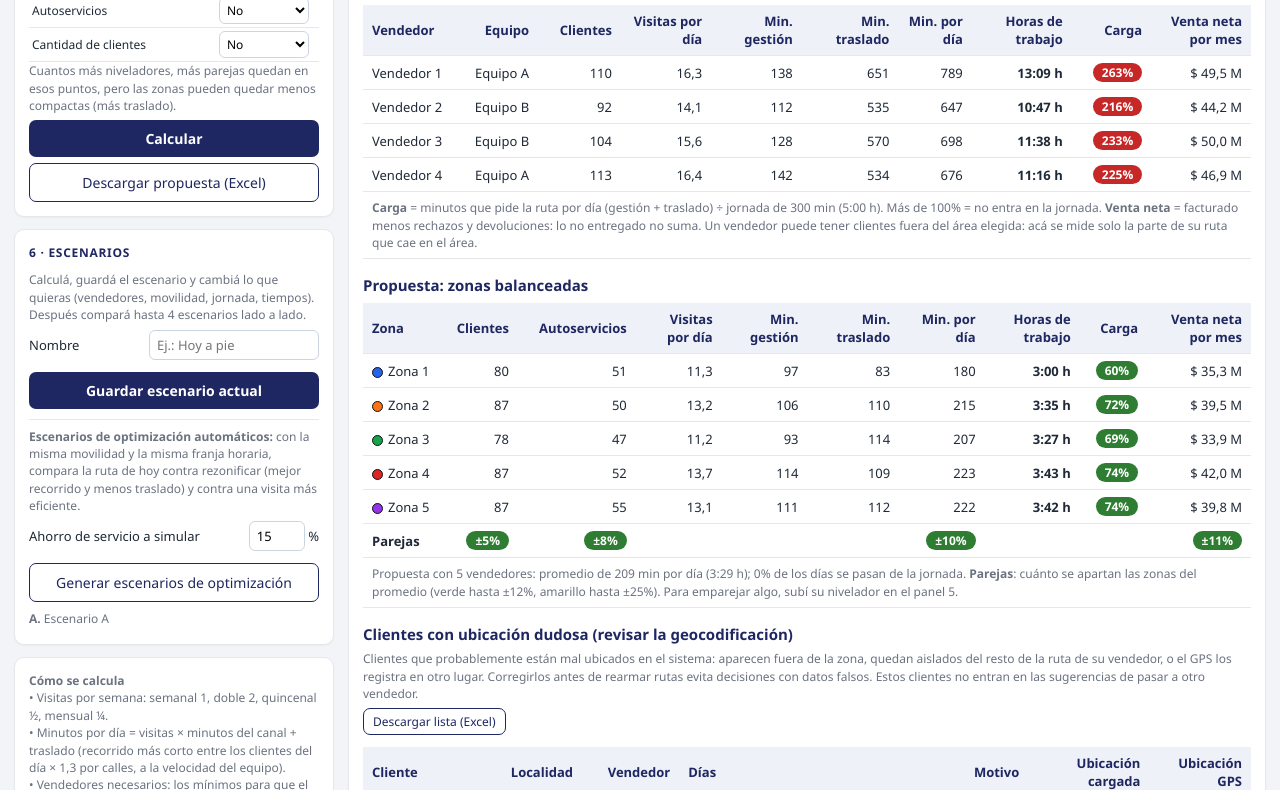
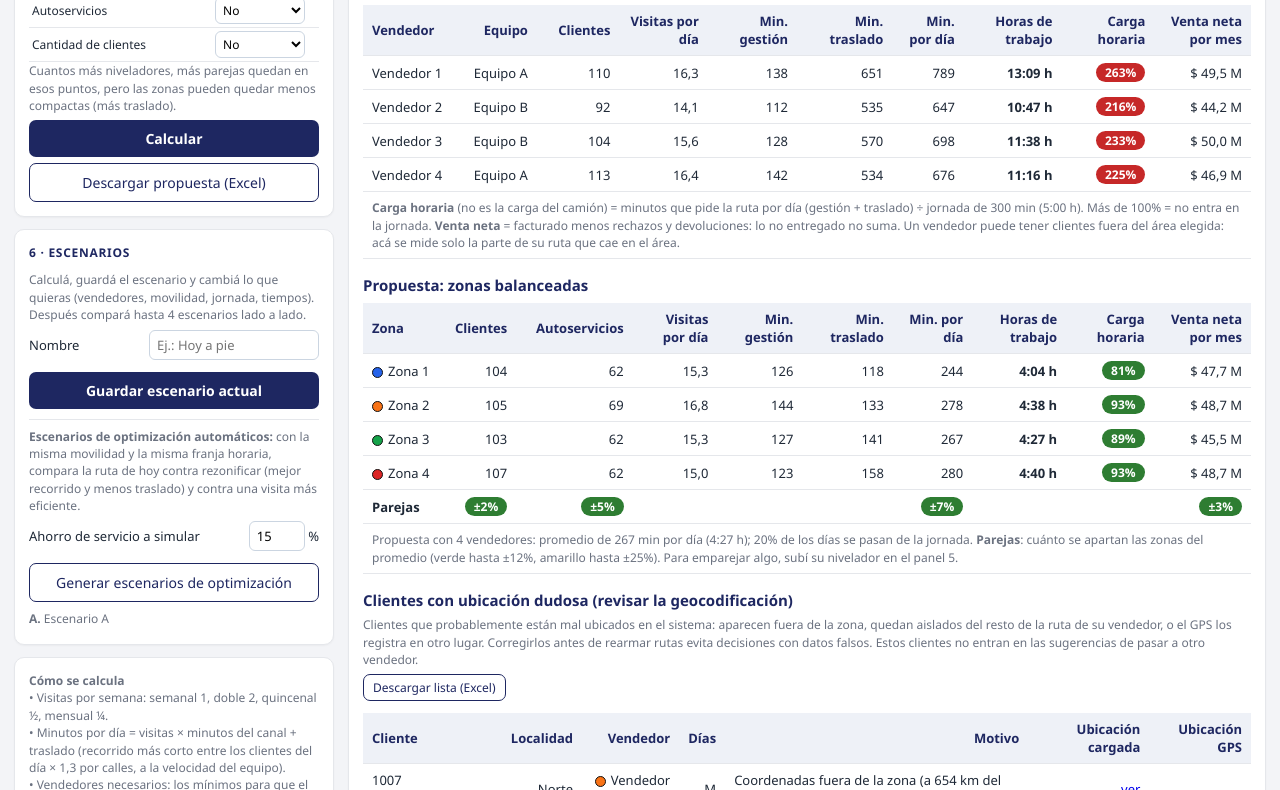
Before and after one commit to damian487/circuito-zonas, a plain HTML site: page prueba.html in a window 1280 px wide. Both pictures are taken after a click on the button "Guardar escenario actual". Shown: the part 1816-2606 px from the top of the page. Drawn offline with nearby package versions, Linux system fonts and the light colour scheme.

Commit message:
Prueba temporal (niveladores 2)

```diff
--- a/prueba.html
+++ b/prueba.html
@@ -79,7 +79,7 @@ h2{font-size:15px;margin:16px 0 6px;color:var(--navy)}
   </ol>
   <h2>Cómo leer los indicadores</h2>
   <ul style="padding-left:18px;margin:0">
-   <li><b>Carga:</b> trabajo que pide la ruta contra la jornada. 🟢 hasta 100% · 🟡 hasta 130% · 🔴 más: no entra.</li>
+   <li><b>Carga horaria:</b> horas de trabajo que pide la ruta contra la jornada (no es la carga del camión). 🟢 hasta 100% · 🟡 hasta 130% · 🔴 más: no entra.</li>
    <li><b>Jornadas que pide la ruta:</b> cuántos vendedores de jornada completa harían falta para la ruta de hoy.</li>
    <li><b>Ruta atendida (GPS):</b> de las veces que el cliente estaba en la ruta, cuántas tuvo visita real (parada de 3 min o más) o pedido. Solo en Gescom.</li>
    <li><b>Pedidos contra antes:</b> pedidos de noviembre contra agosto, antes de la reestructuración. Solo en Gescom.</li>
@@ -140,7 +140,7 @@ h2{font-size:15px;margin:16px 0 6px;color:var(--navy)}
     <div class="note">En 0 calcula los vendedores necesarios.</div>
     <div class="note" style="margin:10px 0 2px;font-weight:600;color:#1E2761">Niveladores: qué tienen que tener parejo las zonas</div>
     <table class="grid">
-      <tr><td>Carga de trabajo (minutos)</td><td><select id="nivCarga" class="niv"><option value="0">No</option><option value="1">Poco</option><option value="2">Medio</option><option value="3" selected>Mucho</option></select></td></tr>
+      <tr><td>Carga horaria (minutos)</td><td><select id="nivCarga" class="niv"><option value="0">No</option><option value="1">Poco</option><option value="2">Medio</option><option value="3" selected>Mucho</option></select></td></tr>
       <tr><td>Facturación</td><td><select id="nivFact" class="niv"><option value="0" selected>No</option><option value="1">Poco</option><option value="2">Medio</option><option value="3">Mucho</option></select></td></tr>
       <tr><td>Autoservicios</td><td><select id="nivAuto" class="niv"><option value="0" selected>No</option><option value="1">Poco</option><option value="2">Medio</option><option value="3">Mucho</option></select></td></tr>
       <tr><td>Cantidad de clientes</td><td><select id="nivCli" class="niv"><option value="0" selected>No</option><option value="1">Poco</option><option value="2">Medio</option><option value="3">Mucho</option></select></td></tr>
@@ -376,7 +376,7 @@ function kmeans(items, k, iters = 15, crit = null) {
       const x = items[n]; let bj = 0, bd = 1e18;
       for (let j = 0; j < k; j++) {
         let pen = 0; for (let i = 0; i < crit.length; i++) pen += crit[i].p * Math.max(0, load[j][i] / target[i] - 1);
-        const d = km(x, cent[j]) * (1 + lam * pen / P * 4); if (d < bd) { bd = d; bj = j; }
+        const d = km(x, cent[j]) * (1 + lam * pen * 2); if (d < bd) { bd = d; bj = j; }
       }
       for (let i = 0; i < crit.length; i++) load[bj][i] += val[n][i]; groups[bj].push(x);
     }
@@ -573,7 +573,7 @@ function calcular() {
   const cargaHoy = base.reduce((s, f) => s + f.tot, 0) / base.length / p.jornada;
   const cls = (v, a, b, inv) => inv ? (v >= a ? 'ok' : v >= b ? 'warn' : 'bad') : (v <= a ? 'ok' : v <= b ? 'warn' : 'bad');
   const k = [['', fmt(sel.length), 'clientes en el área'], ['', fmt(sel.reduce((s, c) => s + vpw(c), 0)), 'visitas por semana que pide la ruta'],
-    [cls(cargaHoy, 1, 1.3), fmt(cargaHoy * 100) + '%', `carga promedio de los vendedores${princ.length ? ' con 40 o más clientes en el área' : ''} (jornada de ${p.jornada} min)`],
+    [cls(cargaHoy, 1, 1.3), fmt(cargaHoy * 100) + '%', `carga horaria promedio de los vendedores${princ.length ? ' con 40 o más clientes en el área' : ''} (jornada de ${p.jornada} min)`],
     ['', fmt(jornadasHoy, 1), 'jornadas completas por día que pide la ruta de hoy']];
   if (plan) k.push([cls(aten / plan, .8, .6, true), fmt(aten / plan * 100) + '%', 'de la ruta atendida en la realidad (GPS o pedido)']);
   if (pa) k.push([cls(pn / pa, .95, .85, true), (pn / pa >= 1 ? '+' : '') + fmt((pn / pa - 1) * 100) + '%', `pedidos de ${META.despues} contra ${META.antes}`]);
@@ -590,12 +590,12 @@ function calcular() {
   const TH = (t, tip) => `<th title="${tip}">${t}</th>`;
   $('tHoy').innerHTML = '<tr>' + TH('Vendedor', '') + TH('Equipo', '') + TH('Clientes', 'Clientes de la ruta en el área elegida') + TH('Visitas por día', 'Visitas que pide la ruta por día (semanal 1, doble 2, quincenal ½, mensual ¼)') +
     TH('Min. gestión', 'Minutos de atención en los clientes del día (nivel de servicio por canal)') + TH('Min. traslado', 'Minutos caminando (o en el vehículo del equipo) entre clientes del día') + TH('Min. por día', 'Gestión + traslado') +
-    TH('Horas de trabajo', 'Gestión + traslado en horas, para comparar con la jornada') + TH('Carga', 'Minutos por día ÷ minutos de la jornada. 100% = la ruta entra justo; 140% = pide 7 horas en una jornada de 5') +
+    TH('Horas de trabajo', 'Gestión + traslado en horas, para comparar con la jornada') + TH('Carga horaria', 'Horas de trabajo que pide la ruta ÷ horas de la jornada. 100% = entra justo; 140% = pide 7 horas en una jornada de 5. No es la carga del camión.') +
     (plan ? TH('Ruta atendida', 'De las veces que el cliente estaba en la ruta, en cuántas hubo visita GPS de 3 min o más o pedido') : '') + (pa ? TH(`Pedidos ${META.despues} / ${META.antes}`, 'Días con pedido de noviembre contra agosto') : '') +
     (hayRech ? TH('Rechazos', 'Mercadería rechazada en la entrega (DEV-RE) sobre lo facturado. Pasá el mouse para ver el motivo: cliente, preventa o logística') : '') + (hayVenta ? TH('Venta neta por mes', 'Facturado menos rechazos y devoluciones (lo no entregado no suma)') : '') + '</tr>' +
     filasHoy.map(f => `<tr><td>${f.v}</td><td>${f.eq}</td><td>${f.n}</td><td>${fmt(f.vis, 1)}</td><td>${fmt(f.ges)}</td><td>${fmt(f.tras)}</td><td>${fmt(f.tot)}</td><td><b>${hh(f.tot)}</b></td><td>${pill(f.carga, 1, 1.3)}</td>${plan ? `<td>${f.aten == null ? '–' : pill(f.aten, .8, .6, true)}</td>` : ''}${pa ? `<td>${f.ped == null ? '–' : pill(f.ped, .95, .85, true)}</td>` : ''}${hayRech ? tdRech(porV[f.v]) : ''}${hayVenta ? `<td>${money(f.venta)}</td>` : ''}</tr>`).join('') +
-    `<tr><td colspan="13" class="note" style="text-align:left"><b>Carga</b> = minutos que pide la ruta por día (gestión + traslado) ÷ jornada de ${p.jornada} min (${hh(p.jornada)}). Más de 100% = no entra en la jornada. <b>Venta neta</b> = facturado menos rechazos y devoluciones: lo no entregado no suma. Un vendedor puede tener clientes fuera del área elegida: acá se mide solo la parte de su ruta que cae en el área.</td></tr>`;
-  $('tProp').innerHTML = `<tr><th>Zona</th><th>Clientes</th><th>Autoservicios</th><th>Visitas por día</th><th>Min. gestión</th><th>Min. traslado</th><th>Min. por día</th><th>Horas de trabajo</th><th>Carga</th>${hayRech ? '<th>Rechazos</th>' : ''}${hayVenta ? '<th>Venta neta por mes</th>' : ''}</tr>` +
+    `<tr><td colspan="13" class="note" style="text-align:left"><b>Carga horaria</b> (no es la carga del camión) = minutos que pide la ruta por día (gestión + traslado) ÷ jornada de ${p.jornada} min (${hh(p.jornada)}). Más de 100% = no entra en la jornada. <b>Venta neta</b> = facturado menos rechazos y devoluciones: lo no entregado no suma. Un vendedor puede tener clientes fuera del área elegida: acá se mide solo la parte de su ruta que cae en el área.</td></tr>`;
+  $('tProp').innerHTML = `<tr><th>Zona</th><th>Clientes</th><th>Autoservicios</th><th>Visitas por día</th><th>Min. gestión</th><th>Min. traslado</th><th>Min. por día</th><th>Horas de trabajo</th><th>Carga horaria</th>${hayRech ? '<th>Rechazos</th>' : ''}${hayVenta ? '<th>Venta neta por mes</th>' : ''}</tr>` +
     res.zs.map((z, i) => { const d = res.dz[i]; const a = key => d.reduce((s, x) => s + x[key], 0) / d.length; return `<tr><td><i class="dot" style="background:${PAL[i % PAL.length]}"></i>Zona ${i + 1}</td><td>${z.length}</td><td>${z.filter(esAuto).length}</td><td>${fmt(a('vis'), 1)}</td><td>${fmt(a('ges'))}</td><td>${fmt(a('tras'))}</td><td>${fmt(a('tot'))}</td><td><b>${hh(a('tot'))}</b></td><td>${pill(a('tot') / p.jornada, 1, 1.3)}</td>${hayRech ? tdRech(z) : ''}${hayVenta ? `<td>${money(z.reduce((s, c) => s + (c.venta_mes || 0), 0))}</td>` : ''}</tr>`; }).join('') +
     (() => { // qué tan parejas quedaron las zonas: diferencia entre la mayor y la menor contra el promedio
       const rango = arr => { const m = arr.reduce((s, x) => s + x, 0) / arr.length; return m ? (Math.max(...arr) - Math.min(...arr)) / m : 0; };
@@ -678,9 +678,9 @@ function renderEsc() {
     ['Minutos de gestión por día', e => fmt(e.r.ges) + dif(e.r.ges, b.ges)],
     ['Minutos de traslado por día', e => fmt(e.r.tras) + dif(e.r.tras, b.tras)],
     ['Minutos por día (propuesta)', e => `${fmt(e.r.prom)} de ${e.r.jornada}` + dif(e.r.prom, b.prom)],
-    ['Carga de la propuesta', e => `<span class="pill p-${cls(e.r.prom / e.r.jornada, 1, 1.3)}">${fmt(e.r.prom / e.r.jornada * 100)}%</span>`],
+    ['Carga horaria de la propuesta', e => `<span class="pill p-${cls(e.r.prom / e.r.jornada, 1, 1.3)}">${fmt(e.r.prom / e.r.jornada * 100)}%</span>`],
     ['Días que se pasan de la jornada', e => fmt(e.r.exc * 100) + '%' + dif(e.r.exc, b.exc, 0, true)],
-    ['Carga de la ruta de hoy', e => `<span class="pill p-${cls(e.r.cargaHoy, 1, 1.3)}">${fmt(e.r.cargaHoy * 100)}%</span>`]];
+    ['Carga horaria de la ruta de hoy', e => `<span class="pill p-${cls(e.r.cargaHoy, 1, 1.3)}">${fmt(e.r.cargaHoy * 100)}%</span>`]];
   if (ESC.some(e => e.r.aten != null)) filas.push(['Ruta atendida hoy (GPS)', e => e.r.aten == null ? '–' : fmt(e.r.aten * 100) + '%']);
   if (ESC.some(e => e.r.venta != null)) filas.push(['Venta por mes del área', e => e.r.venta == null ? '–' : money(e.r.venta)]);
   filas.push(['', (e, i) => `<button class="mini sec" onclick="aplicarEsc(${i})">Aplicar</button><button class="mini sec" onclick="ESC.splice(${i},1);renderEsc()">Borrar</button>`]);
```
